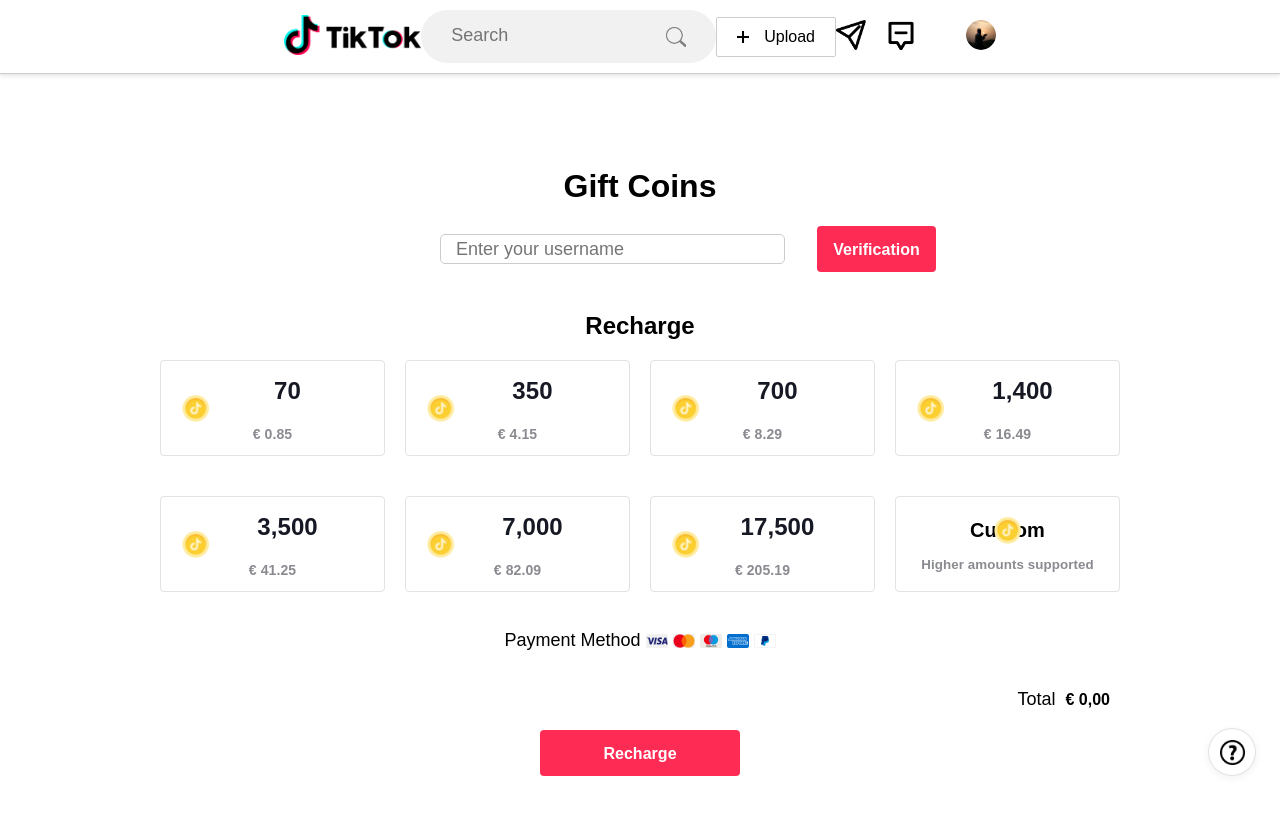
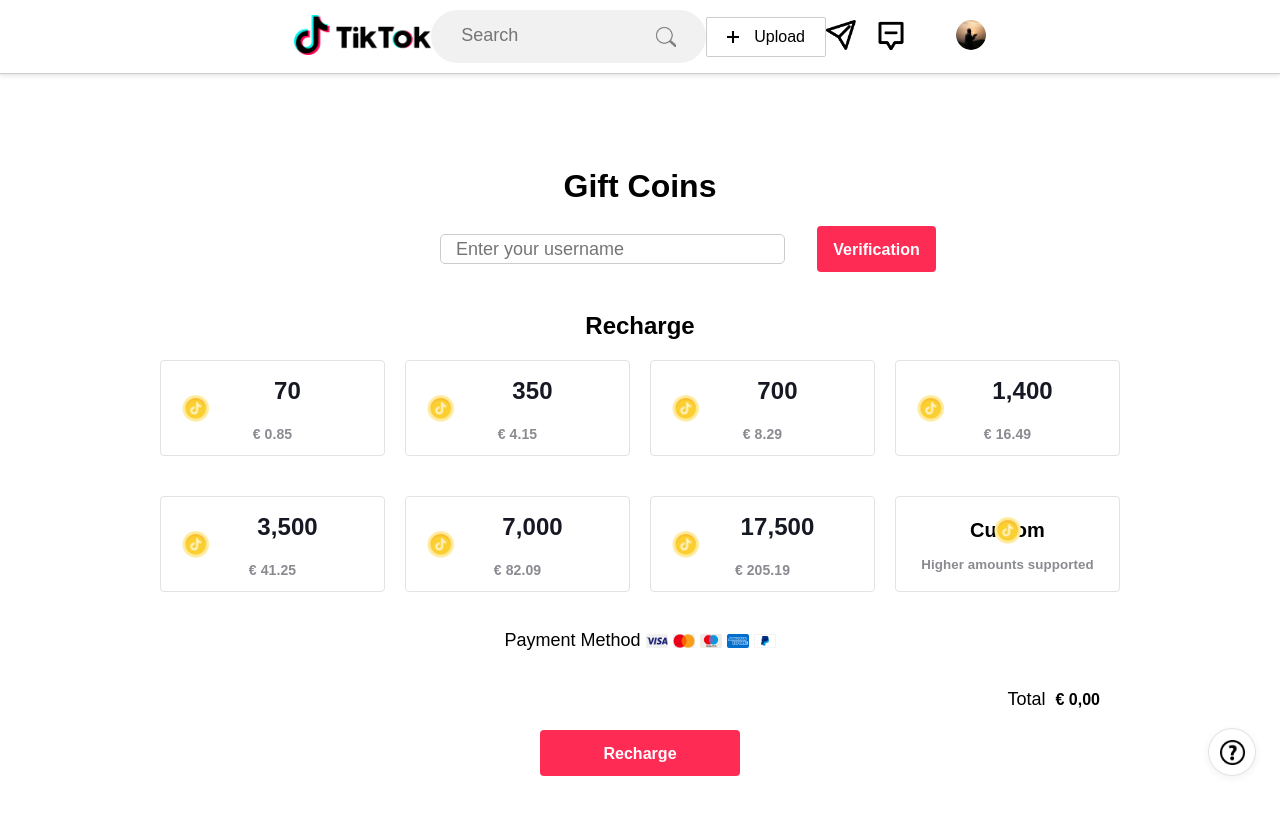
Before and after one commit to nmhoang0511/tiktok.com.github.io, a plain HTML site: page index.html in a window 1280 px wide. Drawn offline with Linux system fonts and the light colour scheme.

Commit message:
Add base CSS styles and comments
Added initial CSS rules and comments for layout and styling.

```diff
--- a/css/style.css
+++ b/css/style.css
@@ -1,3 +1,19 @@
+/* ĐẦU FILE CSS */
+
+* {
+    /* Đảm bảo padding và border được tính VÀO TRONG chiều rộng và chiều cao của phần tử */
+    box-sizing: border-box;
+    /* Có thể thêm: */
+    /* margin: 0; */
+    /* padding: 0; */
+}
+
+body {
+    /* Ngăn chặn cuộn ngang (giải pháp tạm thời) */
+    overflow-x: hidden;
+}
+
+/* Các quy tắc CSS chung khác... */
 /*@font-face {
   font-family: "TokTok";
   src: url("../font/toktok.woff") format("woff");
```
